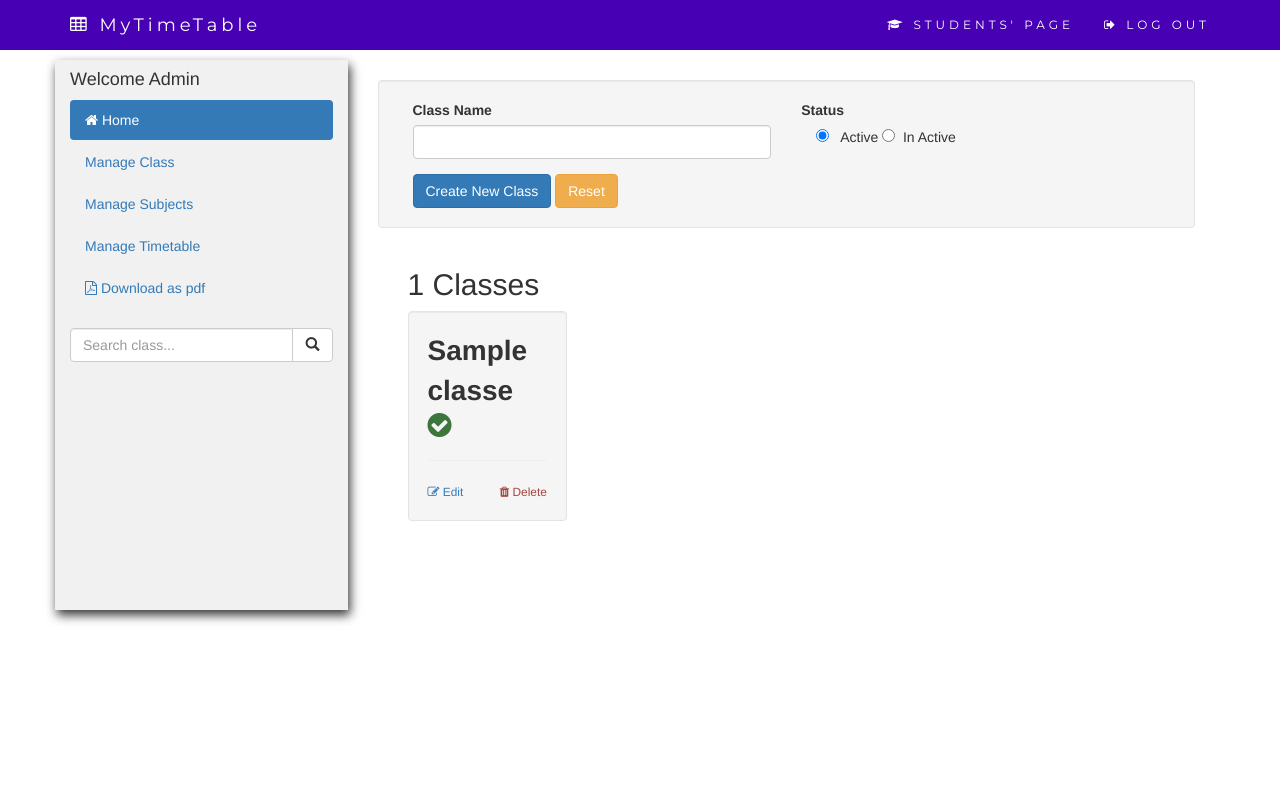
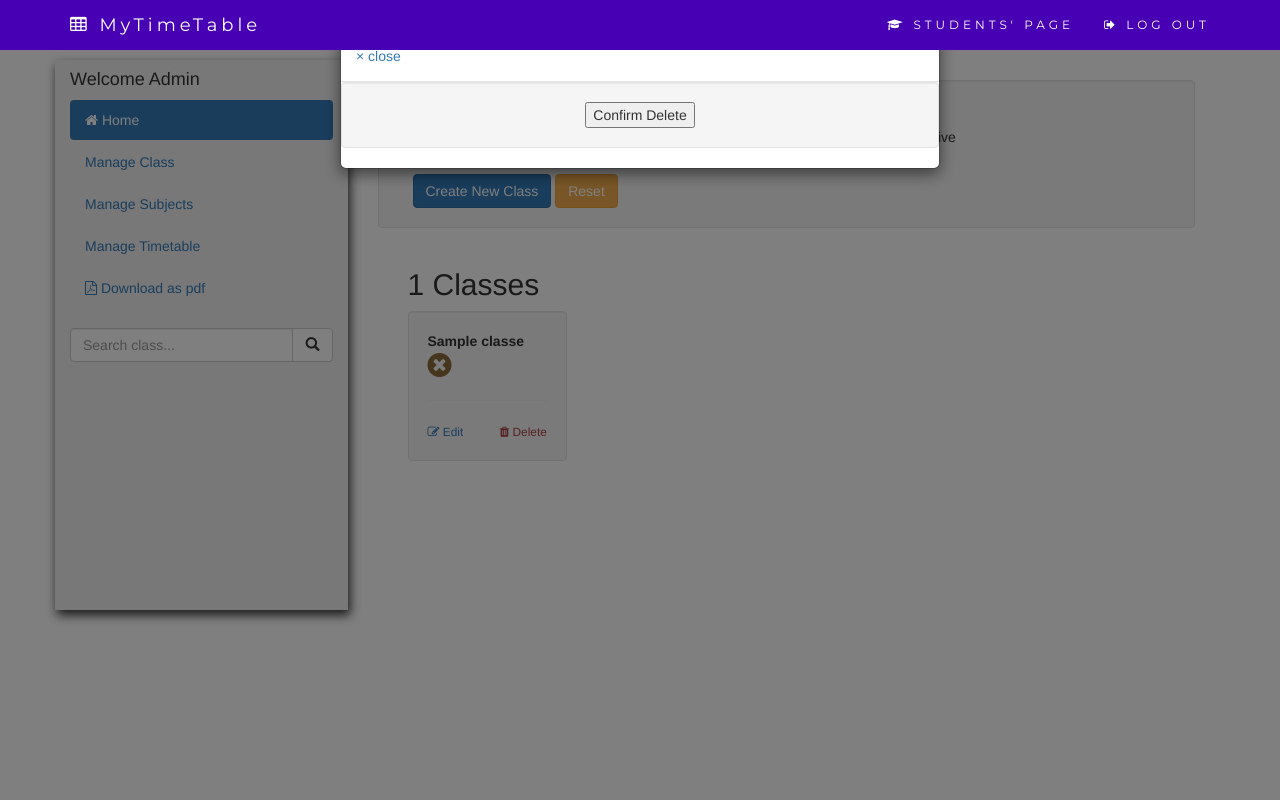
Before and after one commit to lasu-code/timetable, a Node server app: template views/dashboard2.ejs in a window 1280 px wide, after a click on "Delete". Run offline with Node 20, Linux system fonts and the light colour scheme; tables that the repository leaves empty hold one stand-in row (values such as "Sample post"); the template is opened without the code that fills it: values that come from a table or form of the project are taken from there, most other values are stand-ins (such as "Sample title", 1, 10 or a date in 2020); some libraries are stand-ins or nearby versions.

Commit message:
krascode assisted

```diff
--- a/controllers/timeTableController.js
+++ b/controllers/timeTableController.js
@@ -19,11 +19,11 @@ exports.postuser = function (req, res, next) {
 }
 
 exports.dashboardPage2 = function (req, res, next) {
-
+    let bcrumb = { dashboard: '/dashboard', classes: '/dashboard2' };
     Class.find({})
         .exec()
         .then((classes) => {
-            res.render('dashboard2', { title: "Manage Classes" });
+            res.render('dashboard2', { title: "Manage Classes", classes: classes });
         })
         .catch((err) => {
             console.log("Error occured", err);
--- a/models/class.model.js
+++ b/models/class.model.js
@@ -12,4 +12,4 @@ let ClassSchema = new Schema({
     }
 });
 
-module.exports = mongoose.model('classes', ClassSchema);
+module.exports = mongoose.model('class', ClassSchema);
--- a/views/dashboard2.ejs
+++ b/views/dashboard2.ejs
@@ -57,7 +57,7 @@
                             <form method="POST" class="admin-form" action="dashboard2">
                                 <div class="form-group col-sm-6">
                                     <label for="name">Class Name</label>
-                                    <input type="text" name="name" class="form-control" />
+                                    <input type="text" name="name" placeholder="Max. of 8 characters" class="form-control" />
                                 </div>
 
                                 <div class="form-group col-sm-6">
@@ -77,6 +77,7 @@
                             </form>
                         </div>
 
+
                         <div class="col-sm-12 row">
                             <div class="container-fluid">
                                 <% if (classes.length < 1) { %>
@@ -87,14 +88,14 @@
                                         <% for (var i = 0; i < classes.length; i++) { %>
                                             <div class="col-sm-3 cards">
                                                 <div class="well">
-                                                    <b class="fa-2x"> <%= classes[i].name %> </b> &emsp;
+                                                    <b class="fa-1x"> <%= classes[i].name %> </b> &emsp;
                                                     <% if (classes[i].status == true) { %>
                                                         <i class="fa-2x fa fa-check-circle text-success"></i>
                                                         <% } else { %>
                                                             <i class="fa-2x fa fa-times-circle text-warning"></i>
                                                             <% } %>
                                                                 <hr/>
-                                                                <a href="#" class="text-primary">
+                                                                <a href="/dashboard/classes/edit/<%= classes[i]._id %>" class="text-primary">
                                         <small><i class="fa fa-edit"></i> Edit</small>
                                     </a>
                                                                 <a data-target="#delete-form" data-toggle="modal" data-value="<%= classes[i]._id %>" class="pull-right text-danger pointer">
@@ -104,7 +105,27 @@
                                             </div>
                                             <% } } %>
                             </div>
-                    </div>
+                            <div class="modal fade" id="delete-form">
+                                <div class="modal-dialog">
+                                    <div class="modal-content">
+                                        <div class="modal-header">
+                                            <a data-dismiss="modal" aria-label="Close"><span aria-hidden="true">&times; close</span></a>
+                                        </div>
+                                        <div class="model-body">
+                                            <form method="post" action="/dashboard2" class="well">
+                                                <input type="hidden" name="id" value="" />
+                                                <button type="submit" name="submit" value="delete" class="center-block">Confirm Delete</button>
+                                            </form>
+                                        </div>
+                                    </div>
+                                </div>
+                            </div>
+                        </div>
+
+
+
+
+
                 </div>
         </div>
     </div>
```
